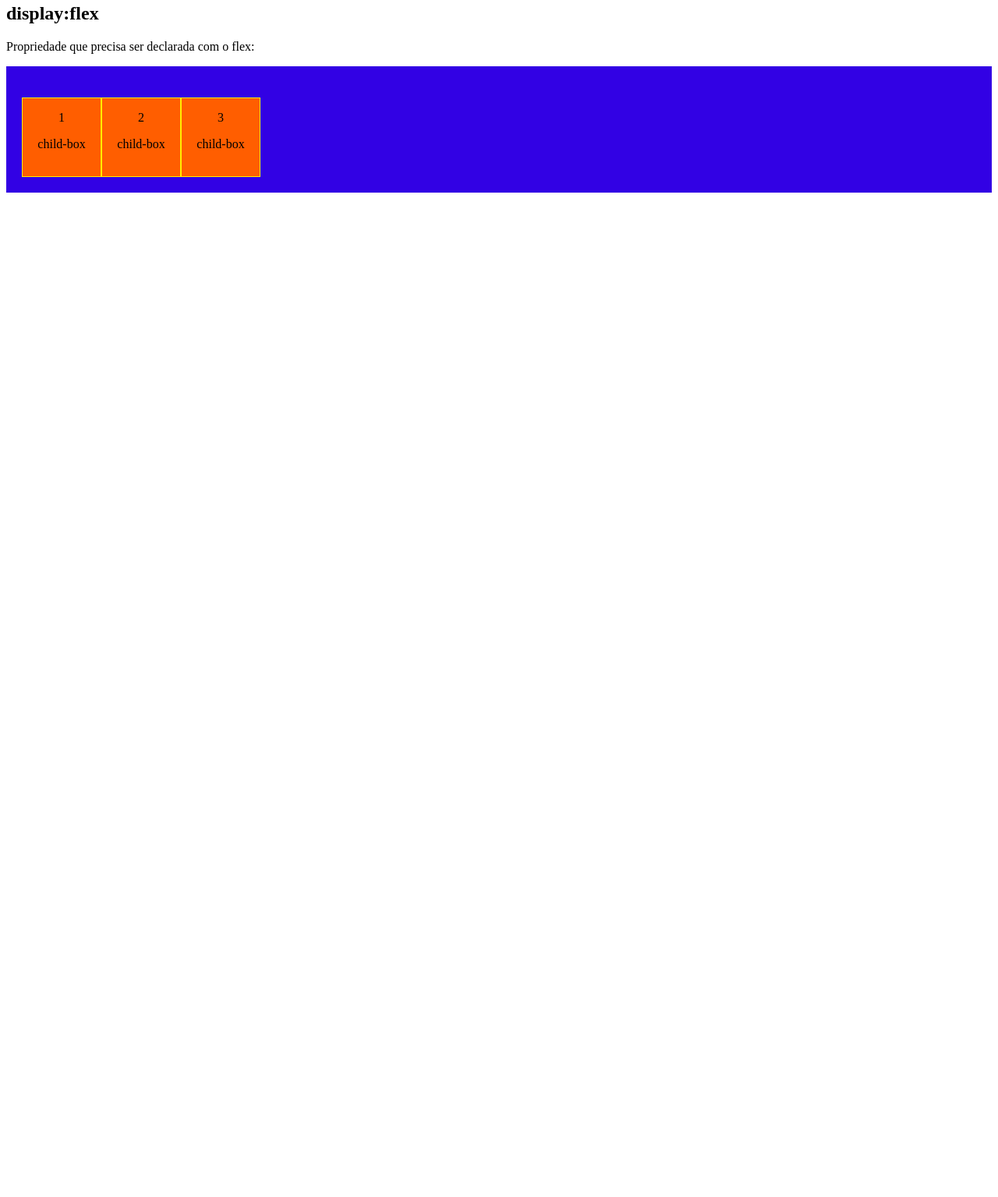
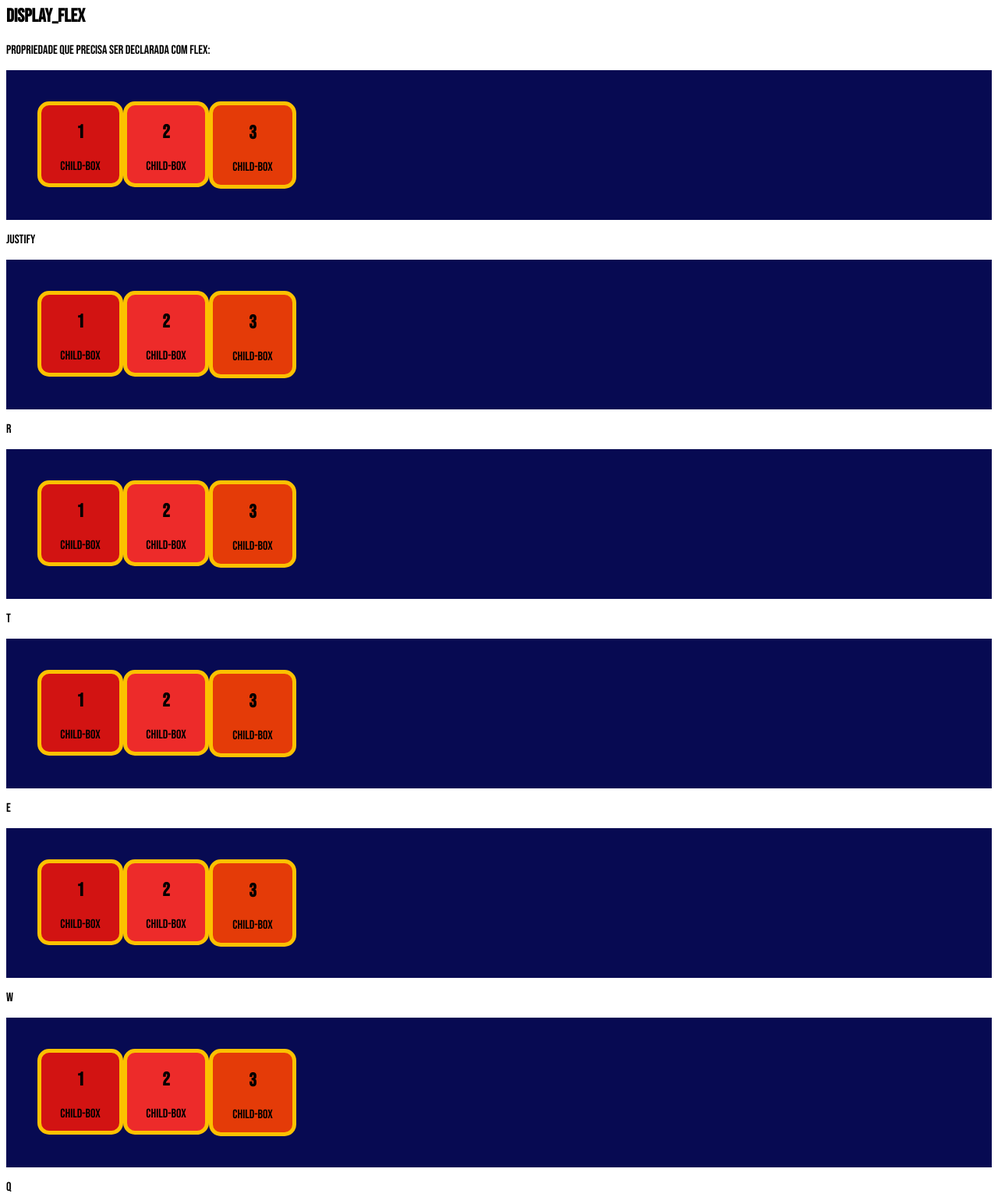
Before and after one commit to Ramom-bs/teste, a plain HTML site: page index.html in a window 1280 px wide. Shown: the part 76-1611 px from the top of the page at 78% size. Before the commit the page ends 800 px from the top, so only its background shows below. Drawn offline with Linux system fonts and the light colour scheme.

Commit message:
melhoria

```diff
--- a/index.html
+++ b/index.html
@@ -5,6 +5,7 @@
     <meta charset="UTF-8">
     <meta http-equiv="X-UA-Compatible" content="IE=edge">
     <meta name="viewport" content="width=device-width, initial-scale=1.0">
+
     <title>Propriedades CSS Flex</title>
     <link rel="stylesheet" href="style.css">
 </head>
@@ -12,25 +13,126 @@
 <body>
     <h1 class="page-title">Propriedade CSS Flex</h1>
 
-    <section class="property-sectin">
-        <h2 class="property-title">display:flex</h2>
-        <p class="propert-explanation">Propriedade que precisa ser declarada com o flex:</p>
+    <section class="property-section">
+
+        <h2 class="property-title">display_flex</h2>
+        <p class="propert-explanation">Propriedade que precisa ser declarada com flex:</p>
 
         <div class="parent-box">
-
             <div class="child-box">
-                <p>1</p>
-                <p>child-box</p>
+                <h1>1</h1>
+                <p>Child-box</p>
             </div>
             <div class="child-box">
-                <p>2</p>
-                <p>child-box</p>
+                <h1>2</h1>
+                <p>Child-box</p>
             </div>
             <div class="child-box">
-                <p>3</p>
-                <p>child-box</p>
+                <h1>3</h1>
+                <p>Child-box</p>
             </div>
+        </div>
 
+        <p>Justify</p>
+
+        <div class="parent-box">
+            <div class="child-box">
+                <h1>1</h1>
+                <p>Child-box</p>
+            </div>
+            <div class="child-box">
+                <h1>2</h1>
+                <p>Child-box</p>
+            </div>
+            <div class="child-box">
+                <h1>3</h1>
+                <p>Child-box</p>
+            </div>
+        </div>
+
+        <p>r</p>
+
+        <div class="parent-box">
+            <div class="child-box">
+                <h1>1</h1>
+                <p>Child-box</p>
+            </div>
+            <div class="child-box">
+                <h1>2</h1>
+                <p>Child-box</p>
+            </div>
+            <div class="child-box">
+                <h1>3</h1>
+                <p>Child-box</p>
+            </div>
+        </div>
+
+        <P>t</P>
+
+        <div class="parent-box">
+            <div class="child-box">
+                <h1>1</h1>
+                <p>Child-box</p>
+            </div>
+            <div class="child-box">
+                <h1>2</h1>
+                <p>Child-box</p>
+            </div>
+            <div class="child-box">
+                <h1>3</h1>
+                <p>Child-box</p>
+            </div>
+        </div>
+
+        <p>e</p>
+
+        <div class="parent-box">
+            <div class="child-box">
+                <h1>1</h1>
+                <p>Child-box</p>
+            </div>
+            <div class="child-box">
+                <h1>2</h1>
+                <p>Child-box</p>
+            </div>
+            <div class="child-box">
+                <h1>3</h1>
+                <p>Child-box</p>
+            </div>
+        </div>
+
+        <p>w</p>
+
+        <div class="parent-box">
+            <div class="child-box">
+                <h1>1</h1>
+                <p>Child-box</p>
+            </div>
+            <div class="child-box">
+                <h1>2</h1>
+                <p>Child-box</p>
+            </div>
+            <div class="child-box">
+                <h1>3</h1>
+                <p>Child-box</p>
+            </div>
+        </div>
+
+        <p>q</p>
+
+        <div class="parent-box">
+            <div class="child-box">
+                <h1>1</h1>
+                <p>Child-box</p>
+            </div>
+            <div class="child-box">
+                <h1>2</h1>
+                <p>Child-box</p>
+            </div>
+            <div class="child-box">
+                <h1>3</h1>
+                <p>Child-box</p>
+            </div>
         </div>
 
     </section>
--- a/style.css
+++ b/style.css
@@ -1,25 +1,51 @@
-.child-box {
+@import url('https://fonts.googleapis.com/css2?family=Bebas+Neue&display=swap');
 
-    border-color: rgb(255, 238, 0);
+body {
+    font-family: 'Bebas Neue', sans-serif;
+}
+.parent-box{ /* caixa pai*/
+    display:flex;
+    background-color: rgb(7, 10, 82);
+    padding: 40px;
+}
+.child-box {/*caixa filho*/
+    border: rgb(252, 193, 0);
     border-style: solid;
-    border-width: 1px;
-    border-color: rgb(224, 224, 224) solid 1px;
+    border-width: 5px;
     width: 100px;
     height: 100px;
     text-align: center;
+    border-radius: 15px;
+
 }
 
-.parent-box {
-    display: flex;
-    background-color: rgb(50, 1, 228);
-    padding: 40px 20px 20px;
+.parent-box div:nth-child(1) {
+    background-color: rgb(210, 19, 18)
+}
+
+.parent-box div:nth-child(2) {
+    background-color: rgb(237, 43, 42)
+}
+
+.parent-box div:nth-child(3) {
+
+    background-color: rgb(228, 59, 8);
+    padding: 1px;
+
 }
 
 .parent-box>p {
     position: absolute;
     margin-top: -30px;
+    left: 25px;
+
 }
 
-.child-box {
-    background-color: rgb(255, 94, 0)
+#jc-center .parent-box {
+    justify-content: center;
+
 }
+
+#jc-space-around .parent-box {
+    justify-content: space-around;
+}
```
Also changed, not shown: 1 other file.
